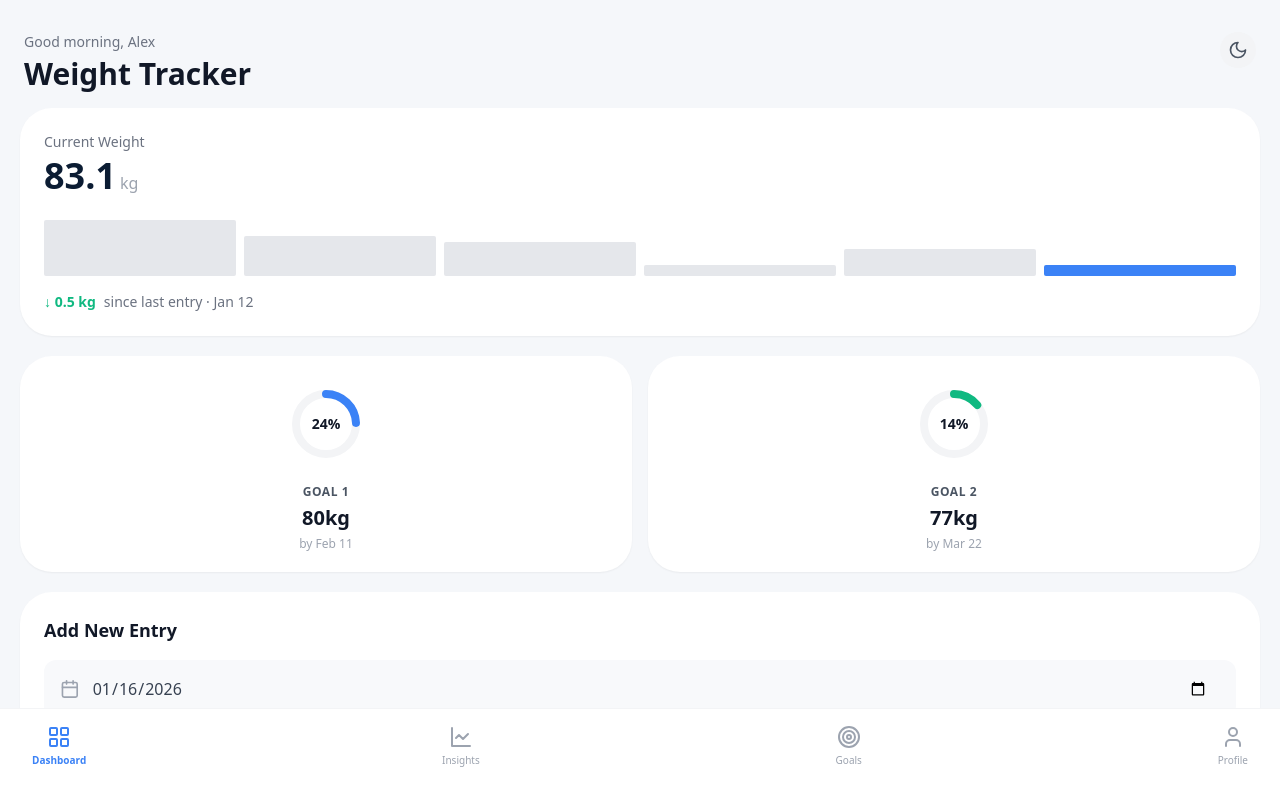
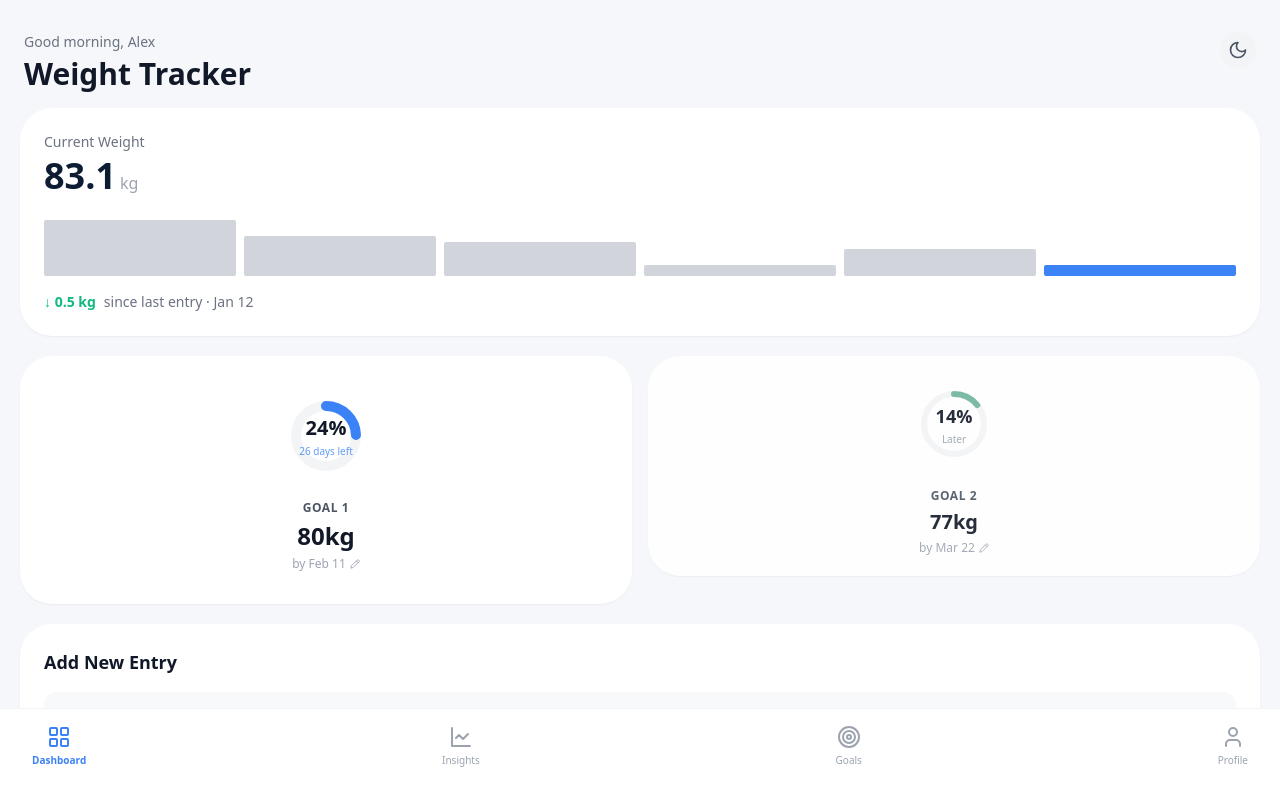
Before and after one commit to Orevio/Weight-App, a React (Vite) app: page / in a window 1280 px wide. Shown: the top 798 px of the page. Built offline with nearby package versions, Linux system fonts and the light colour scheme.

Commit message:
Revamp Goals hierarchy and add edit flow

```diff
--- a/weight_tracker.tsx
+++ b/weight_tracker.tsx
@@ -11,7 +11,9 @@ import {
     LineChart,
     Target,
     User,
-    Scale
+    Scale,
+    Pencil,
+    X
 } from 'lucide-react';
 
 export default function WeightTracker() {
@@ -37,12 +39,22 @@ export default function WeightTracker() {
     const [newDate, setNewDate] = useState(new Date().toISOString().split('T')[0]);
     const [newWeight, setNewWeight] = useState('');
 
-    // 2. Persist Entries
+    // Goals State
+    const [goals, setGoals] = useState(() => {
+        const saved = localStorage.getItem('goals');
+        return saved ? JSON.parse(saved) : [
+            { id: 1, target: 80, label: 'GOAL 1', date: '2026-02-11', formattedDate: 'Feb 11', color: '#3B82F6' },
+            { id: 2, target: 77, label: 'GOAL 2', date: '2026-03-22', formattedDate: 'Mar 22', color: '#10B981' }
+        ];
+    });
+
+    const [editingGoal, setEditingGoal] = useState(null);
+    const [editDateValue, setEditDateValue] = useState('');
+
     useEffect(() => {
         localStorage.setItem('weightEntries', JSON.stringify(entries));
     }, [entries]);
 
-    // 3. Handle Dark Mode
     useEffect(() => {
         localStorage.setItem('darkMode', isDarkMode);
         if (isDarkMode) {
@@ -52,12 +64,50 @@ export default function WeightTracker() {
         }
     }, [isDarkMode]);
 
+    useEffect(() => {
+        localStorage.setItem('goals', JSON.stringify(goals));
+    }, [goals]);
+
     const toggleTheme = () => setIsDarkMode(!isDarkMode);
 
-    let goals = [
-        { id: 1, target: 80, label: 'GOAL 1', date: 'Feb 11', color: '#3B82F6' }, // Blue
-        { id: 2, target: 77, label: 'GOAL 2', date: 'Mar 22', color: '#10B981' }  // Green
-    ];
+    const handleEditGoal = (goal) => {
+        setEditingGoal(goal);
+        setEditDateValue(goal.date); // Assuming date is stored as YYYY-MM-DD
+    };
+
+    const saveGoalDate = () => {
+        if (editingGoal && editDateValue) {
+            setGoals(prev => prev.map(g => {
+                if (g.id === editingGoal.id) {
+                    const dateObj = new Date(editDateValue);
+                    const formattedDetails = dateObj.toLocaleDateString('en-US', { month: 'short', day: 'numeric' });
+                    return { ...g, date: editDateValue, formattedDate: formattedDetails };
+                }
+                return g;
+            }));
+            setEditingGoal(null);
+        }
+    };
+
+    const calculateDaysLeft = (targetDateStr) => {
+        const target = new Date(targetDateStr);
+        const today = new Date();
+        const diffTime = target - today;
+        const diffDays = Math.ceil(diffTime / (1000 * 60 * 60 * 24));
+        return diffDays;
+    };
+
+    const getTimeContext = (goal, index) => {
+        const days = calculateDaysLeft(goal.date);
+        if (index === 0) {
+            if (days <= 0) return "Due now";
+            return `${days} days left`;
+        } else {
+            if (days > 60) return "Later"; // approx 2 months
+            if (days > 30) return "~1 month away";
+            return `${days} days away`;
+        }
+    };
 
     const addEntry = () => {
         if (newDate && newWeight) {
@@ -135,8 +185,8 @@ export default function WeightTracker() {
                                 <div key={i} className="flex-1 flex flex-col justify-end">
                                     <div
                                         className={`w-full rounded-sm transition-all duration-300 ${isToday
-                                            ? 'bg-blue-500' // Today: Primary Blue
-                                            : isDarkMode ? 'bg-gray-700' : 'bg-gray-200' // Past: Light Neutral
+                                                ? 'bg-blue-500' // Today: Primary Blue
+                                                : isDarkMode ? 'bg-gray-700' : 'bg-gray-300' // Past: Light Neutral (Visible)
                                             }`}
                                         style={{ height: `${heightPct}%` }}
                                     ></div>
@@ -150,8 +200,8 @@ export default function WeightTracker() {
                         {entries.length > 1 && (
                             <>
                                 <span className={`font-semibold ${(entries[0].weight - entries[1].weight) <= 0
-                                    ? 'text-emerald-500'
-                                    : 'text-red-500'
+                                        ? 'text-emerald-500'
+                                        : 'text-red-500'
                                     }`}>
                                     {(entries[0].weight - entries[1].weight) <= 0 ? '↓' : '↑'} {Math.abs(entries[0].weight - entries[1].weight).toFixed(1)} kg
                                 </span>
@@ -163,23 +213,34 @@ export default function WeightTracker() {
                 </div>
 
                 {/* Goals Grid */}
-                <div className="grid grid-cols-2 gap-4">
+                <div className="flex gap-4 items-start">
                     {goals.map((goal, index) => {
+                        const isPrimary = index === 0;
                         const progress = calculateProgress(84.1, currentWeight, goal.target);
+                        // Hierarchy: Goal 1 (Primary) vs Goal 2 (Secondary)
+                        // Goal 1: Larger, thicker stroke, opacity 100
+                        // Goal 2: Smaller, thinner stroke, opacity 90, desaturated
                         const radius = 30;
                         const circumference = 2 * Math.PI * radius;
                         const strokeDashoffset = circumference - (progress / 100) * circumference;
 
+                        const strokeWidth = isPrimary ? 10 : 6;
+
+                        // Time Context
+                        const timeContext = getTimeContext(goal, index);
+
                         return (
-                            <div key={index} className={`rounded-[2rem] p-5 flex flex-col items-center justify-center shadow-sm transition-colors ${isDarkMode ? 'bg-gray-800' : 'bg-white'}`}>
-                                <div className="relative w-24 h-24 mb-3 flex items-center justify-center">
+                            <div key={index} className={`relative flex-1 rounded-[2rem] flex flex-col items-center justify-center shadow-sm transition-all duration-300 ${isDarkMode ? 'bg-gray-800' : 'bg-white'
+                                } ${isPrimary ? 'py-8' : 'py-5 opacity-90'}`}>
+
+                                <div className="relative w-24 h-24 mb-4 flex items-center justify-center">
                                     <svg className="w-full h-full transform -rotate-90">
                                         <circle
                                             cx="48"
                                             cy="48"
                                             r={radius}
                                             stroke={isDarkMode ? '#374151' : '#F3F4F6'}
-                                            strokeWidth="8"
+                                            strokeWidth={strokeWidth}
                                             fill="transparent"
                                         />
                                         <circle
@@ -187,22 +248,74 @@ export default function WeightTracker() {
                                             cy="48"
                                             r={radius}
                                             stroke={goal.color}
-                                            strokeWidth="8"
+                                            strokeWidth={strokeWidth}
                                             fill="transparent"
                                             strokeDasharray={circumference}
                                             strokeDashoffset={strokeDashoffset}
                                             strokeLinecap="round"
+                                            className={`${!isPrimary && 'opacity-80 saturate-50'}`}
                                         />
                                     </svg>
-                                    <span className={`absolute text-sm font-bold ${isDarkMode ? 'text-white' : 'text-gray-900'}`}>{Math.round(progress)}%</span>
+                                    <div className="absolute flex flex-col items-center">
+                                        <span className={`font-bold ${isPrimary ? 'text-xl' : 'text-lg'} ${isDarkMode ? 'text-white' : 'text-gray-900'}`}>{Math.round(progress)}%</span>
+                                        {/* Time Context Line */}
+                                        <span className={`text-[10px] font-medium mt-0.5 ${isPrimary ? (isDarkMode ? 'text-blue-400/80' : 'text-blue-500/80') : 'text-gray-400'
+                                            }`}>
+                                            {timeContext}
+                                        </span>
+                                    </div>
                                 </div>
                                 <h3 className={`font-bold text-xs tracking-wider mb-1 ${isDarkMode ? 'text-gray-400' : 'text-gray-600'}`}>{goal.label}</h3>
-                                <p className={`text-xl font-bold mb-1 ${isDarkMode ? 'text-white' : 'text-gray-900'}`}>{goal.target}kg</p>
-                                <p className={`text-xs ${isDarkMode ? 'text-gray-500' : 'text-gray-400'}`}>by {goal.date}</p>
+                                <div className="flex items-center gap-1">
+                                    <p className={`font-bold ${isPrimary ? 'text-2xl' : 'text-xl'} ${isDarkMode ? 'text-white' : 'text-gray-900'}`}>{goal.target}kg</p>
+                                </div>
+                                <button
+                                    onClick={() => handleEditGoal(goal)}
+                                    className={`flex items-center gap-1 text-xs mt-1 ${isDarkMode ? 'text-gray-500 hover:text-gray-300' : 'text-gray-400 hover:text-gray-600'} transition-colors`}
+                                >
+                                    <span>by {goal.formattedDate}</span>
+                                    <Pencil size={10} />
+                                </button>
                             </div>
                         );
                     })}
                 </div>
+
+                {/* Edit Goal Modal */}
+                {editingGoal && (
+                    <div className="fixed inset-0 bg-black/50 z-50 flex items-end sm:items-center justify-center p-4">
+                        <div className={`w-full max-w-sm rounded-[2rem] p-6 shadow-xl ${isDarkMode ? 'bg-gray-800' : 'bg-white'} animate-in slide-in-from-bottom duration-300`}>
+                            <div className="flex justify-between items-center mb-6">
+                                <h3 className={`text-lg font-bold ${isDarkMode ? 'text-white' : 'text-gray-900'}`}>Edit {editingGoal.label} Date</h3>
+                                <button onClick={() => setEditingGoal(null)} className="p-1 rounded-full hover:bg-gray-100 dark:hover:bg-gray-700">
+                                    <X size={20} className={isDarkMode ? 'text-gray-400' : 'text-gray-500'} />
+                                </button>
+                            </div>
+
+                            <div className="space-y-4">
+                                <div>
+                                    <label className={`block text-sm font-medium mb-2 ${isDarkMode ? 'text-gray-300' : 'text-gray-600'}`}>Target Date</label>
+                                    <div className={`flex items-center px-4 rounded-xl ${isDarkMode ? 'bg-gray-700' : 'bg-[#F8F9FB]'}`}>
+                                        <Calendar size={20} className="text-gray-400" />
+                                        <input
+                                            type="date"
+                                            value={editDateValue}
+                                            onChange={(e) => setEditDateValue(e.target.value)}
+                                            className={`w-full bg-transparent border-none py-4 px-3 focus:ring-0 outline-none font-medium ${isDarkMode ? 'text-white [color-scheme:dark]' : 'text-gray-700'}`}
+                                        />
+                                    </div>
+                                </div>
+
+                                <button
+                                    onClick={saveGoalDate}
+                                    className="w-full bg-[#3B82F6] text-white font-bold py-4 rounded-xl hover:bg-blue-600 transition-colors shadow-lg shadow-blue-500/30"
+                                >
+                                    Update Date
+                                </button>
+                            </div>
+                        </div>
+                    </div>
+                )}
 
                 {/* Add New Entry */}
                 <div className={`rounded-[2rem] p-6 shadow-sm transition-colors ${isDarkMode ? 'bg-gray-800' : 'bg-white'}`}>
```
